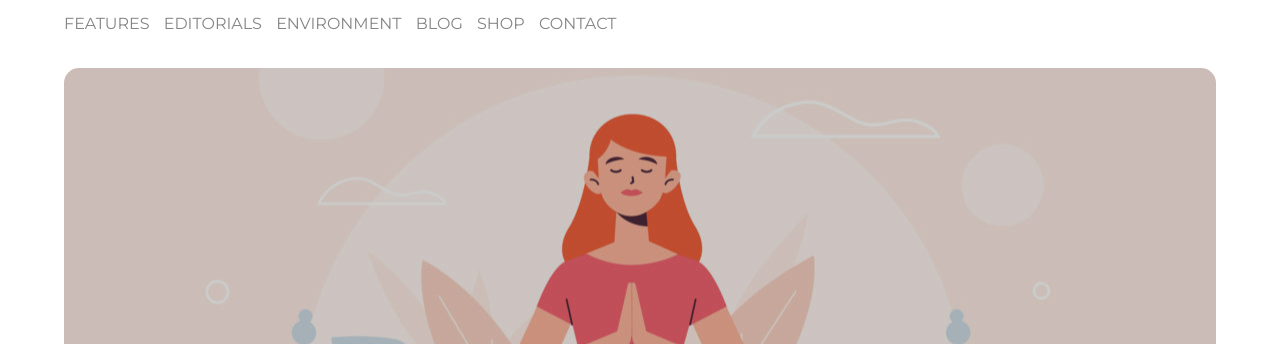
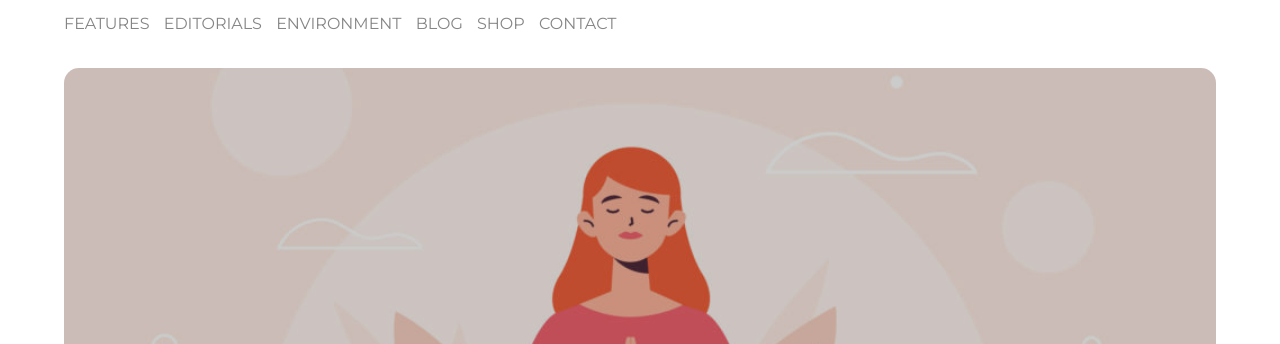
Before and after one commit to a-benvenuti/htmlcss-wp, a plain HTML site: page index.html in a window 1280 px wide. Shown: the part 84-428 px from the top of the page. Drawn offline with Linux system fonts and the light colour scheme.

Commit message:
Modifica del banner
(esercizio completato)

```diff
--- a/css/style.css
+++ b/css/style.css
@@ -56,10 +56,13 @@ nav a{
 main{
   margin-bottom: 30px;
   width: 100%;
-  height: 450px;
-  background-image: url(../img/banner.jpg);
-  background-position: center;
+  height: 560px;
   position: relative;
+}
+main img{
+  object-fit: cover;
+  width: 100%;
+  height: 100%;
 }
 .testo-banner{
   position: absolute;
@@ -105,7 +108,6 @@ section{
   float: left;
   width: calc(20% - 10px);
   display: inline-block;
-  background-size: contain;
 }
 .col-sx img{
   width: 100%;
@@ -123,7 +125,6 @@ section{
   width:calc(60% - 20px);
   margin: 0 20px;
   display: inline-block;
-  background-size: contain;
 }
 .col-cen img{
   width: 100%;
--- a/index.html
+++ b/index.html
@@ -32,6 +32,7 @@
       <!-- BANNER -->
       <main>
         <div class="overlay"></div>
+        <img src="img/banner.jpg" alt="">
         <span class="testo-banner">
           <p>Pretium ac placerat dui interdum nunc <br>in eros urna morbi <br></p>
           <p>Lorem ipsum dolor sit amet, consectetur adipisicing elit, sed do eiusmod tempor incididunt ut labore et <br> dolore  magna aliqua. Ut enim ad minim veniam, quis nostrud exercitation ullamco laboris nisi ut ali...</p>
```
